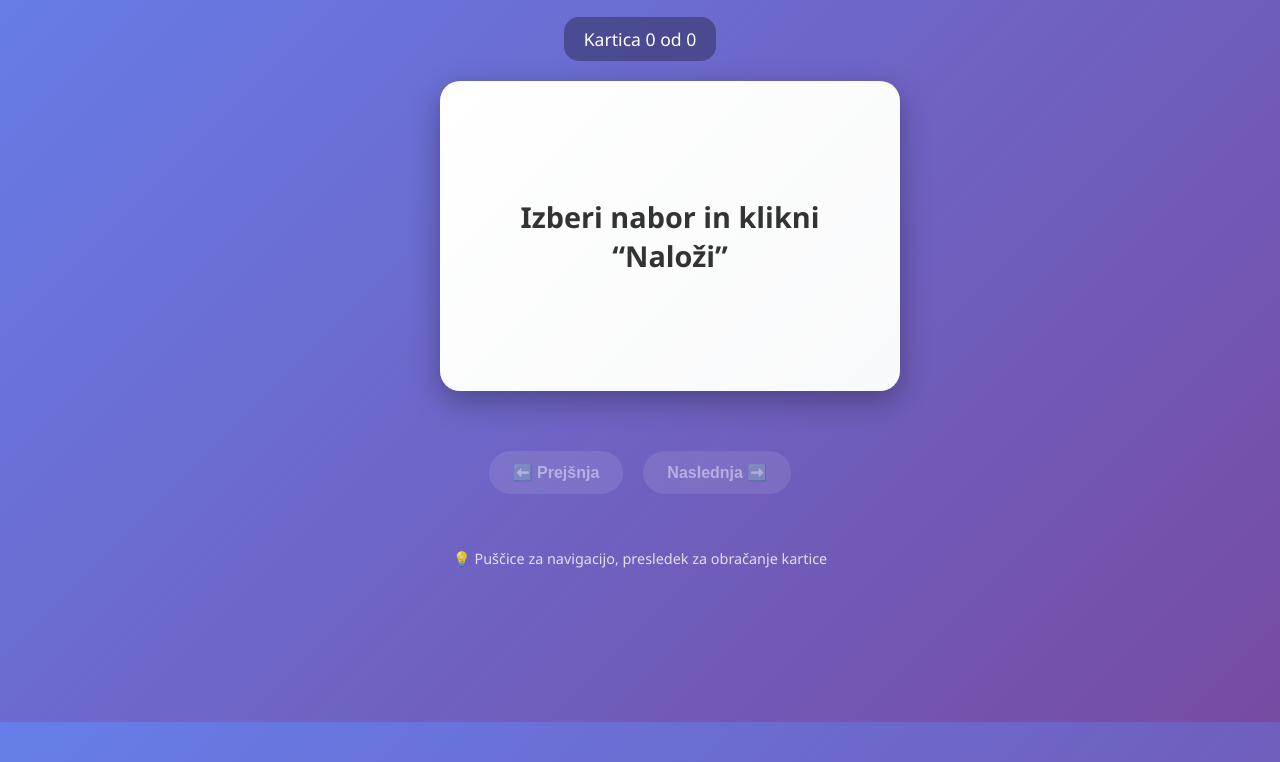
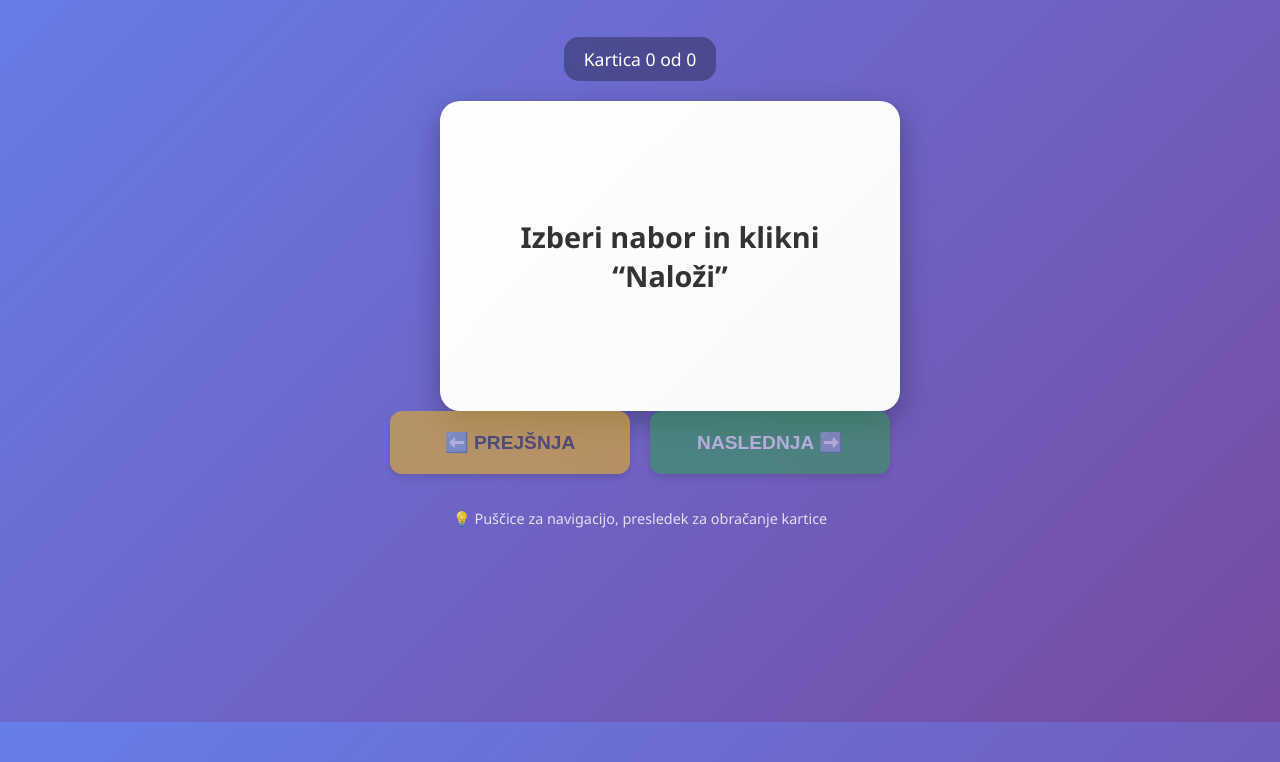
Before and after one commit to nicki89-blip/English_Unit1, a plain HTML site: page index.html in a window 1280 px wide. Shown: the part 78-840 px from the top of the page. Drawn offline with Linux system fonts and the light colour scheme.

Commit message:
Update style.css

```diff
--- a/style.css
+++ b/style.css
@@ -2,69 +2,107 @@
   --glass: rgba(255,255,255,0.2);
   --glass-strong: rgba(255,255,255,0.3);
 }
+
 body{
   box-sizing:border-box;margin:0;padding:0;
   font-family:'Segoe UI', Tahoma, Geneva, Verdana, sans-serif;
   background:linear-gradient(135deg,#667eea 0%,#764ba2 100%);
   min-height:100%;overflow-x:hidden;
 }
+
 html{height:100%;}
+
 .container{max-width:1200px;margin:0 auto;padding:20px;min-height:100vh;display:flex;flex-direction:column;}
+
+/* HEADER */
 .header{color:white;margin-bottom:20px;display:flex;flex-wrap:wrap;gap:12px;align-items:center;justify-content:space-between}
 .header h1{font-size:2rem;margin:0;text-shadow:2px 2px 4px rgba(0,0,0,0.3);}
 .dataset-picker{display:flex;gap:10px;align-items:center;background:var(--glass);padding:10px 12px;border-radius:14px;backdrop-filter:blur(10px)}
 .dataset-picker label{font-weight:600}
 .select{appearance:none;border:none;padding:10px 12px;border-radius:12px;background:rgba(0,0,0,0.35);color:#fff;cursor:pointer}
 .reload{border:none;padding:10px 14px;border-radius:12px;background:var(--glass-strong);color:#fff;cursor:pointer;font-weight:600}
-.progress-container{background:var(--glass);border-radius:25px;padding:8px;margin:10px 0 20px;backdrop-filter:blur(10px)}
-.progress-bar{height:20px;border-radius:20px;transition:all .3s ease;display:flex;align-items:center;justify-content:center;color:white;font-weight:bold;font-size:.9rem;text-shadow:1px 1px 2px rgba(0,0,0,0.5);width:0%;}
+
+/* MAIN LAYOUT (Centered, no sidebar) */
 .main-content {
   display: flex;
   justify-content: center; /* Center horizontally */
   align-items: flex-start;
   width: 100%;
+  margin-top: 20px;
 }
+
 .card-section{flex:1;display:flex;flex-direction:column;align-items:center}
-.card-container{perspective:1000px;margin-bottom:80px}
+.card-counter{text-align:center;color:#fff;font-size:1.1rem;margin-bottom:20px;background:rgba(0,0,0,0.3);padding:10px 20px;border-radius:15px;backdrop-filter:blur(10px)}
+
+/* CARD STYLES */
+.card-container{perspective:1000px;margin-bottom:40px}
 .card{width:400px;height:250px;position:relative;transform-style:preserve-3d;transition:transform .6s;cursor:pointer}
 .card.flipped{transform:rotateY(180deg)}
 .card-face{position:absolute;width:100%;height:100%;backface-visibility:hidden;border-radius:20px;display:flex;align-items:center;justify-content:center;text-align:center;padding:30px;box-shadow:0 10px 30px rgba(0,0,0,0.3);font-size:1.8rem;font-weight:bold}
 .card-front{background:linear-gradient(135deg,#fff 0%,#f8f9fa 100%);color:#333}
 .card-back{background:linear-gradient(135deg,#4facfe 0%,#00f2fe 100%);color:#fff;transform:rotateY(180deg)}
-.controls{display:flex;gap:20px;margin-top:40px;margin-bottom:40px;flex-wrap:wrap;justify-content:center}
-.btn{padding:12px 24px;border:none;border-radius:25px;cursor:pointer;font-size:1rem;font-weight:bold;transition:all .3s ease;backdrop-filter:blur(10px)}
-.btn-nav{background:var(--glass);color:#fff}
-.btn-nav:hover{background:rgba(255,255,255,0.35);transform:translateY(-2px)}
-.btn-nav:disabled{opacity:.5;cursor:not-allowed}
-.knowledge-buttons{display:flex;gap:15px;flex-wrap:wrap;justify-content:center;margin-bottom:30px}
-.btn-know{background:#28a745;color:#fff}
-.btn-partial{background:#ffc107;color:#333}
-.btn-unknown{background:#dc3545;color:#fff}
-.btn-know:hover,.btn-partial:hover,.btn-unknown:hover{transform:translateY(-2px);box-shadow:0 5px 15px rgba(0,0,0,0.3)}
-.sidebar{width:280px;background:rgba(0,0,0,0.8);border-radius:20px;padding:25px;backdrop-filter:blur(10px);color:#fff;height:fit-content}
-.sidebar h3{margin-top:0;color:#4facfe;font-size:1.3rem}
-.filter-btn{width:100%;padding:15px;margin-bottom:10px;background:rgba(255,255,255,0.1);border:2px solid transparent;border-radius:15px;color:#fff;cursor:pointer;transition:all .3s ease;font-size:1rem}
-.filter-btn:hover{background:rgba(255,255,255,0.2)}
-.filter-btn.active{background:rgba(79,172,254,0.3);border-color:#4facfe}
-.stats{margin-top:25px;padding-top:20px;border-top:1px solid rgba(255,255,255,0.2)}
-.stat-item{display:flex;justify-content:space-between;margin-bottom:10px;font-size:.95rem}
-.card-counter{text-align:center;color:#fff;font-size:1.1rem;margin-bottom:20px;background:rgba(0,0,0,0.3);padding:10px 20px;border-radius:15px;backdrop-filter:blur(10px)}
-.no-cards{text-align:center;color:#fff;font-size:1.2rem;background:rgba(0,0,0,0.5);padding:40px;border-radius:20px;backdrop-filter:blur(10px)}
+
+/* CONTROLS (New Boxy Buttons) */
+.controls {
+  display: flex;
+  justify-content: space-between; /* Pushes buttons apart */
+  align-items: center;
+  width: 100%;
+  max-width: 500px; /* Limits width so they aren't too far apart */
+  margin: 20px auto;
+  gap: 20px;
+}
+
+.btn {
+  flex: 1; /* Makes buttons equal width */
+  padding: 20px 10px; /* Taller buttons */
+  border: none;
+  border-radius: 12px; /* Square-like rounded corners */
+  cursor: pointer;
+  font-size: 1.2rem;
+  font-weight: 800;
+  text-transform: uppercase;
+  transition: transform 0.2s ease, box-shadow 0.2s ease;
+  box-shadow: 0 4px 6px rgba(0,0,0,0.2);
+  backdrop-filter: blur(10px);
+}
+
+.btn:hover:not(:disabled) {
+  transform: translateY(-3px);
+  box-shadow: 0 6px 12px rgba(0,0,0,0.3);
+}
+
+.btn:disabled {
+  opacity: 0.5;
+  cursor: not-allowed;
+  transform: none;
+}
+
+/* Specific Colors */
+#prevBtn {
+  background-color: #ffc107; /* Yellow */
+  color: #333;
+}
+
+#nextBtn {
+  background-color: #28a745; /* Green */
+  color: #fff;
+}
+
 .keyboard-hint{text-align:center;color:rgba(255,255,255,0.8);font-size:.9rem;margin-top:15px}
+
+/* MEDIA QUERIES */
 @media (max-width: 768px){
-  .main-content{flex-direction:column}
-  .sidebar{width:100%;order:-1}
   .card{width:320px;height:200px}
   .card-face{font-size:1.4rem;padding:20px}
   .header h1{font-size:1.6rem}
-  .controls{gap:10px}
-  .btn{padding:10px 16px;font-size:.9rem}
+  .controls{max-width: 100%; gap: 15px;}
+  .btn{padding: 15px 10px; font-size: 1rem;}
 }
+
 @media (max-width: 480px){
   .card{width:280px;height:180px}
   .card-face{font-size:1.2rem;padding:15px}
-  .knowledge-buttons{flex-direction:column}
-  .btn{width:100%}
   .header{gap:8px}
   .dataset-picker{width:100%;justify-content:space-between}
 }
```
